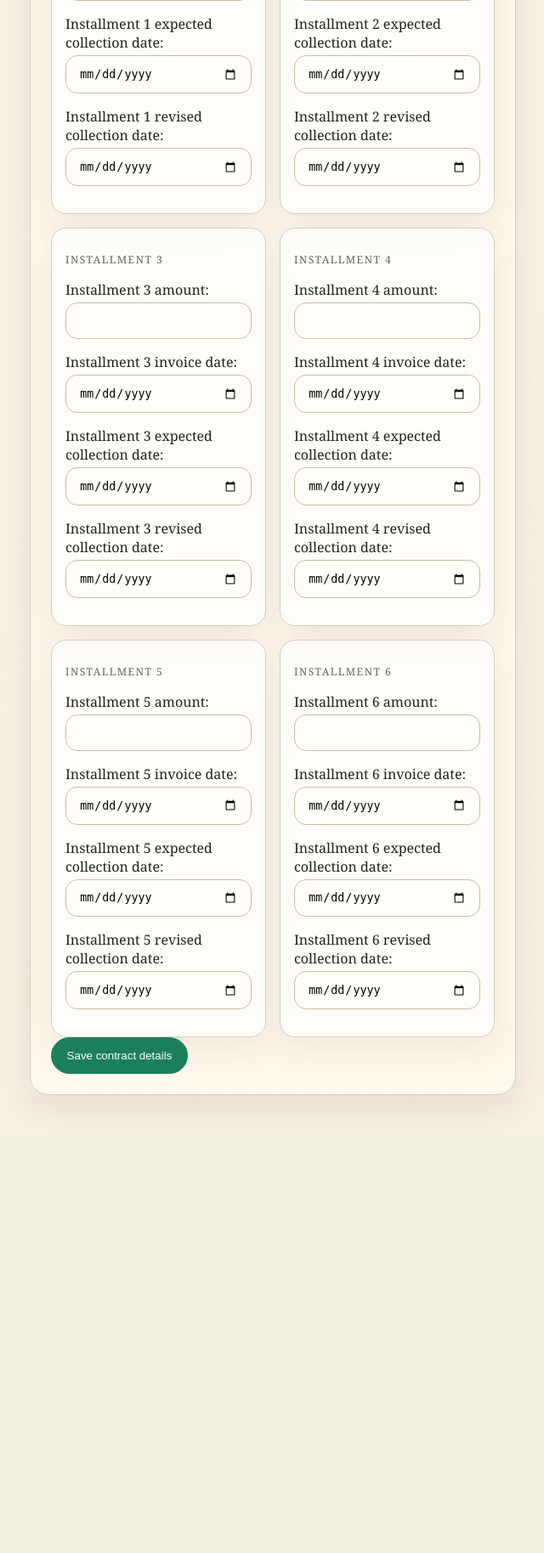
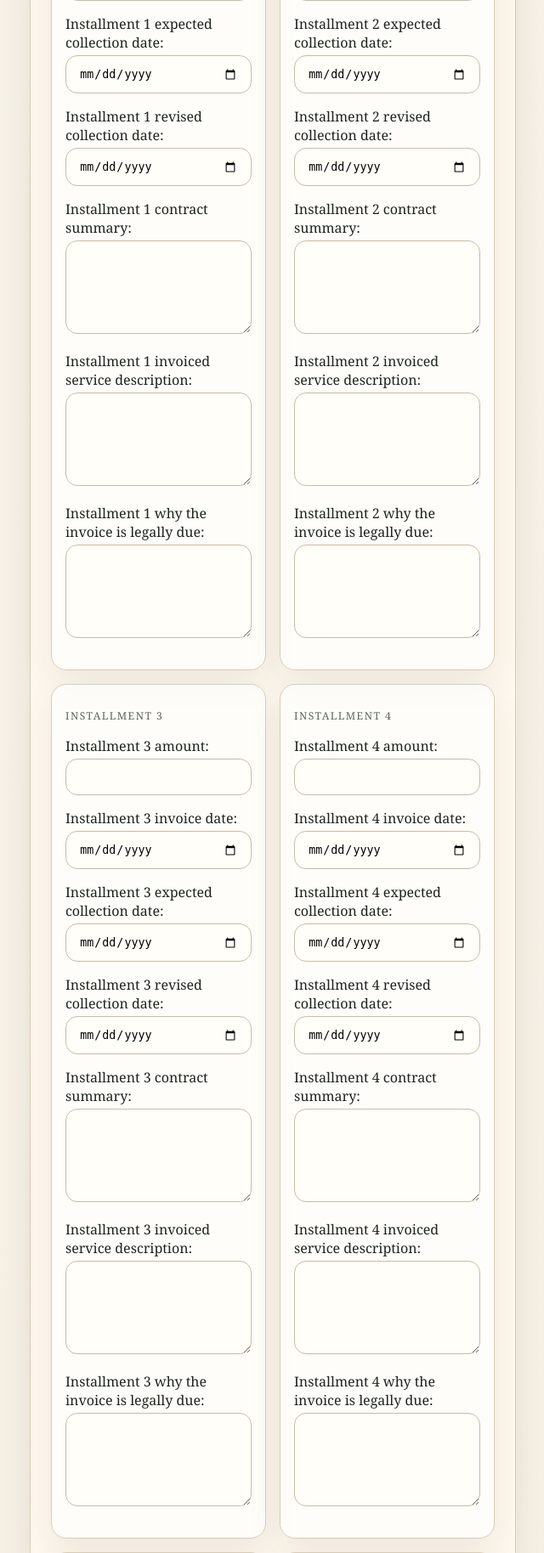
Before and after one commit to gopalakrishnanplus-creator/leadgen-tracking-system, a Django app: page /contracts/add/ in a window 1280 px wide. Shown: the part 2161-3989 px from the top of the page at 85% size, without its empty margins (25-665 px from the left). Before the commit the page ends 3456 px from the top, so only its background shows below. Run offline with Django 5.2, Linux system fonts and the light colour scheme; a user stored in the database is signed in; data comes from the database, SQL or seed files in the repository.

Commit message:
Add invoice reference details to installments

```diff
--- a/leadgen/forms.py
+++ b/leadgen/forms.py
@@ -28,6 +28,14 @@ class StyledFormMixin:
 
 class MultiFileInput(forms.ClearableFileInput):
     allow_multiple_selected = True
+
+
+def installment_textarea_field(label):
+    return forms.CharField(
+        required=False,
+        label=label,
+        widget=forms.Textarea(attrs={"rows": 3}),
+    )
 
 
 class FixedRoleUserFormMixin:
@@ -478,26 +486,44 @@ class ContractCollectionForm(StyledFormMixin, forms.ModelForm):
     installment_1_invoice_date = forms.DateField(required=False, widget=forms.DateInput(attrs={"type": "date"}), label="Installment 1 invoice date")
     installment_1_expected_collection_date = forms.DateField(required=False, widget=forms.DateInput(attrs={"type": "date"}), label="Installment 1 expected collection date")
     installment_1_revised_collection_date = forms.DateField(required=False, widget=forms.DateInput(attrs={"type": "date"}), label="Installment 1 revised collection date")
+    installment_1_contract_summary = installment_textarea_field("Installment 1 contract summary")
+    installment_1_service_description = installment_textarea_field("Installment 1 invoiced service description")
+    installment_1_legal_due_reason = installment_textarea_field("Installment 1 why the invoice is legally due")
     installment_2_amount = forms.DecimalField(required=False, min_value=0, decimal_places=2, max_digits=14, label="Installment 2 amount")
     installment_2_invoice_date = forms.DateField(required=False, widget=forms.DateInput(attrs={"type": "date"}), label="Installment 2 invoice date")
     installment_2_expected_collection_date = forms.DateField(required=False, widget=forms.DateInput(attrs={"type": "date"}), label="Installment 2 expected collection date")
     installment_2_revised_collection_date = forms.DateField(required=False, widget=forms.DateInput(attrs={"type": "date"}), label="Installment 2 revised collection date")
+    installment_2_contract_summary = installment_textarea_field("Installment 2 contract summary")
+    installment_2_service_description = installment_textarea_field("Installment 2 invoiced service description")
+    installment_2_legal_due_reason = installment_textarea_field("Installment 2 why the invoice is legally due")
     installment_3_amount = forms.DecimalField(required=False, min_value=0, decimal_places=2, max_digits=14, label="Installment 3 amount")
     installment_3_invoice_date = forms.DateField(required=False, widget=forms.DateInput(attrs={"type": "date"}), label="Installment 3 invoice date")
     installment_3_expected_collection_date = forms.DateField(required=False, widget=forms.DateInput(attrs={"type": "date"}), label="Installment 3 expected collection date")
     installment_3_revised_collection_date = forms.DateField(required=False, widget=forms.DateInput(attrs={"type": "date"}), label="Installment 3 revised collection date")
+    installment_3_contract_summary = installment_textarea_field("Installment 3 contract summary")
+    installment_3_service_description = installment_textarea_field("Installment 3 invoiced service description")
+    installment_3_legal_due_reason = installment_textarea_field("Installment 3 why the invoice is legally due")
     installment_4_amount = forms.DecimalField(required=False, min_value=0, decimal_places=2, max_digits=14, label="Installment 4 amount")
     installment_4_invoice_date = forms.DateField(required=False, widget=forms.DateInput(attrs={"type": "date"}), label="Installment 4 invoice date")
     installment_4_expected_collection_date = forms.DateField(required=False, widget=forms.DateInput(attrs={"type": "date"}), label="Installment 4 expected collection date")
     installment_4_revised_collection_date = forms.DateField(required=False, widget=forms.DateInput(attrs={"type": "date"}), label="Installment 4 revised collection date")
+    installment_4_contract_summary = installment_textarea_field("Installment 4 contract summary")
+    installment_4_service_description = installment_textarea_field("Installment 4 invoiced service description")
+    installment_4_legal_due_reason = installment_textarea_field("Installment 4 why the invoice is legally due")
     installment_5_amount = forms.DecimalField(required=False, min_value=0, decimal_places=2, max_digits=14, label="Installment 5 amount")
     installment_5_invoice_date = forms.DateField(required=False, widget=forms.DateInput(attrs={"type": "date"}), label="Installment 5 invoice date")
     installment_5_expected_collection_date = forms.DateField(required=False, widget=forms.DateInput(attrs={"type": "date"}), label="Installment 5 expected collection date")
     installment_5_revised_collection_date = forms.DateField(required=False, widget=forms.DateInput(attrs={"type": "date"}), label="Installment 5 revised collection date")
+    installment_5_contract_summary = installment_textarea_field("Installment 5 contract summary")
+    installment_5_service_description = installment_textarea_field("Installment 5 invoiced service description")
+    installment_5_legal_due_reason = installment_textarea_field("Installment 5 why the invoice is legally due")
     installment_6_amount = forms.DecimalField(required=False, min_value=0, decimal_places=2, max_digits=14, label="Installment 6 amount")
     installment_6_invoice_date = forms.DateField(required=False, widget=forms.DateInput(attrs={"type": "date"}), label="Installment 6 invoice date")
     installment_6_expected_collection_date = forms.DateField(required=False, widget=forms.DateInput(attrs={"type": "date"}), label="Installment 6 expected collection date")
     installment_6_revised_collection_date = forms.DateField(required=False, widget=forms.DateInput(attrs={"type": "date"}), label="Installment 6 revised collection date")
+    installment_6_contract_summary = installment_textarea_field("Installment 6 contract summary")
+    installment_6_service_description = installment_textarea_field("Installment 6 invoiced service description")
+    installment_6_legal_due_reason = installment_textarea_field("Installment 6 why the invoice is legally due")
 
     def __init__(self, *args, **kwargs):
         super().__init__(*args, **kwargs)
@@ -525,6 +551,9 @@ class ContractCollectionForm(StyledFormMixin, forms.ModelForm):
                     self.fields[f"installment_{position}_expected_collection_date"].disabled = True
                 if installment.revised_collection_date is not None:
                     self.fields[f"installment_{position}_revised_collection_date"].initial = installment.revised_collection_date
+                self.fields[f"installment_{position}_contract_summary"].initial = installment.contract_summary
+                self.fields[f"installment_{position}_service_description"].initial = installment.invoiced_service_description
+                self.fields[f"installment_{position}_legal_due_reason"].initial = installment.legal_due_reason
             if self.instance.contract_value is not None:
                 self.fields["contract_value"].disabled = True
                 self.fields["contract_value"].help_text = "Contract value can only be set once."
@@ -566,9 +595,48 @@ class ContractCollectionForm(StyledFormMixin, forms.ModelForm):
             invoice_date = cleaned_data.get(f"installment_{position}_invoice_date")
             expected_date = cleaned_data.get(f"installment_{position}_expected_collection_date")
             revised_date = cleaned_data.get(f"installment_{position}_revised_collection_date")
-            if any(value not in (None, "") for value in [amount, invoice_date, expected_date, revised_date]):
+            contract_summary = (cleaned_data.get(f"installment_{position}_contract_summary") or "").strip()
+            service_description = (cleaned_data.get(f"installment_{position}_service_description") or "").strip()
+            legal_due_reason = (cleaned_data.get(f"installment_{position}_legal_due_reason") or "").strip()
+            if any(
+                value not in (None, "")
+                for value in [
+                    amount,
+                    invoice_date,
+                    expected_date,
+                    revised_date,
+                    contract_summary,
+                    service_description,
+                    legal_due_reason,
+                ]
+            ):
                 if amount in (None, ""):
                     self.add_error(f"installment_{position}_amount", "Installment amount is required when installment dates are provided.")
+                if invoice_date in (None, ""):
+                    self.add_error(
+                        f"installment_{position}_invoice_date",
+                        "Invoice date is required when installment details are provided.",
+                    )
+                if expected_date in (None, ""):
+                    self.add_error(
+                        f"installment_{position}_expected_collection_date",
+                        "Expected collection date is required when installment details are provided.",
+                    )
+                if not contract_summary:
+                    self.add_error(
+                        f"installment_{position}_contract_summary",
+                        "Contract summary is required when installment details are provided.",
+                    )
+                if not service_description:
+                    self.add_error(
+                        f"installment_{position}_service_description",
+                        "Invoiced service description is required when installment details are provided.",
+                    )
+                if not legal_due_reason:
+                    self.add_error(
+                        f"installment_{position}_legal_due_reason",
+                        "Legal due reason is required when installment details are provided.",
+                    )
                 installments.append(
                     {
                         "position": position,
@@ -576,6 +644,9 @@ class ContractCollectionForm(StyledFormMixin, forms.ModelForm):
                         "invoice_date": invoice_date,
                         "expected_collection_date": expected_date,
                         "revised_collection_date": revised_date,
+                        "contract_summary": contract_summary,
+                        "invoiced_service_description": service_description,
+                        "legal_due_reason": legal_due_reason,
                     }
                 )
         cleaned_data["installment_rows"] = installments
--- a/leadgen/models.py
+++ b/leadgen/models.py
@@ -672,6 +672,9 @@ class ContractCollectionInstallment(models.Model):
     invoice_date = models.DateField(blank=True, null=True)
     expected_collection_date = models.DateField(blank=True, null=True)
     revised_collection_date = models.DateField(blank=True, null=True)
+    contract_summary = models.TextField(blank=True)
+    invoiced_service_description = models.TextField(blank=True)
+    legal_due_reason = models.TextField(blank=True)
     collected_amount = models.DecimalField(max_digits=14, decimal_places=2, blank=True, null=True)
     collection_date = models.DateField(blank=True, null=True)
     invoice_notification_sent_at = models.DateTimeField(blank=True, null=True)
--- a/leadgen/services.py
+++ b/leadgen/services.py
@@ -926,6 +926,9 @@ def sync_contract_collection_data(contract_collection, cleaned_data, uploaded_fi
         if installment.expected_collection_date is None and row["expected_collection_date"] is not None:
             installment.expected_collection_date = row["expected_collection_date"]
         installment.revised_collection_date = row["revised_collection_date"]
+        installment.contract_summary = row["contract_summary"]
+        installment.invoiced_service_description = row["invoiced_service_description"]
+        installment.legal_due_reason = row["legal_due_reason"]
         installment.save()
 
     if contract_collection.source_sales_conversation_id and contract_collection.sales_manager_id:
--- a/templates/emails/invoice_due.html
+++ b/templates/emails/invoice_due.html
@@ -8,6 +8,9 @@
     <li>Invoice date: {{ installment.invoice_date }}</li>
     <li>Expected collection date: {{ installment.expected_collection_date|default:"-" }}</li>
     <li>Revised collection date: {{ installment.revised_collection_date|default:"-" }}</li>
+    <li>Contract summary: {{ installment.contract_summary|default:"-" }}</li>
+    <li>Invoiced service description: {{ installment.invoiced_service_description|default:"-" }}</li>
+    <li>Why the invoice is legally due: {{ installment.legal_due_reason|default:"-" }}</li>
     <li>Contract value: {% if contract.contract_value %}Rs {{ contract.contract_value }}{% else %}-{% endif %}</li>
 </ul>
 <p>Contacts:</p>
--- a/templates/emails/invoice_due.txt
+++ b/templates/emails/invoice_due.txt
@@ -8,6 +8,9 @@ Installment amount: Rs {{ installment.installment_amount }}
 Invoice date: {{ installment.invoice_date }}
 Expected collection date: {{ installment.expected_collection_date|default:"-" }}
 Revised collection date: {{ installment.revised_collection_date|default:"-" }}
+Contract summary: {{ installment.contract_summary|default:"-" }}
+Invoiced service description: {{ installment.invoiced_service_description|default:"-" }}
+Why the invoice is legally due: {{ installment.legal_due_reason|default:"-" }}
 Contract value: {% if contract.contract_value %}Rs {{ contract.contract_value }}{% else %}-{% endif %}
 
 Contacts:
--- a/templates/leadgen/contract_collection_form.html
+++ b/templates/leadgen/contract_collection_form.html
@@ -58,6 +58,9 @@
                         <p>{{ terms_form.installment_1_invoice_date.errors }}{{ terms_form.installment_1_invoice_date.label_tag }} {{ terms_form.installment_1_invoice_date }}</p>
                         <p>{{ terms_form.installment_1_expected_collection_date.errors }}{{ terms_form.installment_1_expected_collection_date.label_tag }} {{ terms_form.installment_1_expected_collection_date }}</p>
                         <p>{{ terms_form.installment_1_revised_collection_date.errors }}{{ terms_form.installment_1_revised_collection_date.label_tag }} {{ terms_form.installment_1_revised_collection_date }}</p>
+                        <p>{{ terms_form.installment_1_contract_summary.errors }}{{ terms_form.installment_1_contract_summary.label_tag }} {{ terms_form.installment_1_contract_summary }}</p>
+                        <p>{{ terms_form.installment_1_service_description.errors }}{{ terms_form.installment_1_service_description.label_tag }} {{ terms_form.installment_1_service_description }}</p>
+                        <p>{{ terms_form.installment_1_legal_due_reason.errors }}{{ terms_form.installment_1_legal_due_reason.label_tag }} {{ terms_form.installment_1_legal_due_reason }}</p>
                     </div>
                     <div class="panel nested-panel">
                         <p class="eyebrow">Installment 2</p>
@@ -65,6 +68,9 @@
                         <p>{{ terms_form.installment_2_invoice_date.errors }}{{ terms_form.installment_2_invoice_date.label_tag }} {{ terms_form.installment_2_invoice_date }}</p>
                         <p>{{ terms_form.installment_2_expected_collection_date.errors }}{{ terms_form.installment_2_expected_collection_date.label_tag }} {{ terms_form.installment_2_expected_collection_date }}</p>
                         <p>{{ terms_form.installment_2_revised_collection_date.errors }}{{ terms_form.installment_2_revised_collection_date.label_tag }} {{ terms_form.installment_2_revised_collection_date }}</p>
+                        <p>{{ terms_form.installment_2_contract_summary.errors }}{{ terms_form.installment_2_contract_summary.label_tag }} {{ terms_form.installment_2_contract_summary }}</p>
+                        <p>{{ terms_form.installment_2_service_description.errors }}{{ terms_form.installment_2_service_description.label_tag }} {{ terms_form.installment_2_service_description }}</p>
+                        <p>{{ terms_form.installment_2_legal_due_reason.errors }}{{ terms_form.installment_2_legal_due_reason.label_tag }} {{ terms_form.installment_2_legal_due_reason }}</p>
                     </div>
                     <div class="panel nested-panel">
                         <p class="eyebrow">Installment 3</p>
@@ -72,6 +78,9 @@
                         <p>{{ terms_form.installment_3_invoice_date.errors }}{{ terms_form.installment_3_invoice_date.label_tag }} {{ terms_form.installment_3_invoice_date }}</p>
                         <p>{{ terms_form.installment_3_expected_collection_date.errors }}{{ terms_form.installment_3_expected_collection_date.label_tag }} {{ terms_form.installment_3_expected_collection_date }}</p>
                         <p>{{ terms_form.installment_3_revised_collection_date.errors }}{{ terms_form.installment_3_revised_collection_date.label_tag }} {{ terms_form.installment_3_revised_collection_date }}</p>
+                        <p>{{ terms_form.installment_3_contract_summary.errors }}{{ terms_form.installment_3_contract_summary.label_tag }} {{ terms_form.installment_3_contract_summary }}</p>
+                        <p>{{ terms_form.installment_3_service_description.errors }}{{ terms_form.installment_3_service_description.label_tag }} {{ terms_form.installment_3_service_description }}</p>
+                        <p>{{ terms_form.installment_3_legal_due_reason.errors }}{{ terms_form.installment_3_legal_due_reason.label_tag }} {{ terms_form.installment_3_legal_due_reason }}</p>
                     </div>
                     <div class="panel nested-panel">
                         <p class="eyebrow">Installment 4</p>
@@ -79,6 +88,9 @@
                         <p>{{ terms_form.installment_4_invoice_date.errors }}{{ terms_form.installment_4_invoice_date.label_tag }} {{ terms_form.installment_4_invoice_date }}</p>
                         <p>{{ terms_form.installment_4_expected_collection_date.errors }}{{ terms_form.installment_4_expected_collection_date.label_tag }} {{ terms_form.installment_4_expected_collection_date }}</p>
                         <p>{{ terms_form.installment_4_revised_collection_date.errors }}{{ terms_form.installment_4_revised_collection_date.label_tag }} {{ terms_form.installment_4_revised_collection_date }}</p>
+                        <p>{{ terms_form.installment_4_contract_summary.errors }}{{ terms_form.installment_4_contract_summary.label_tag }} {{ terms_form.installment_4_contract_summary }}</p>
+                        <p>{{ terms_form.installment_4_service_description.errors }}{{ terms_form.installment_4_service_description.label_tag }} {{ terms_form.installment_4_service_description }}</p>
+                        <p>{{ terms_form.installment_4_legal_due_reason.errors }}{{ terms_form.installment_4_legal_due_reason.label_tag }} {{ terms_form.installment_4_legal_due_reason }}</p>
                     </div>
                     <div class="panel nested-panel">
                         <p class="eyebrow">Installment 5</p>
@@ -86,6 +98,9 @@
                         <p>{{ terms_form.installment_5_invoice_date.errors }}{{ terms_form.installment_5_invoice_date.label_tag }} {{ terms_form.installment_5_invoice_date }}</p>
                         <p>{{ terms_form.installment_5_expected_collection_date.errors }}{{ terms_form.installment_5_expected_collection_date.label_tag }} {{ terms_form.installment_5_expected_collection_date }}</p>
                         <p>{{ terms_form.installment_5_revised_collection_date.errors }}{{ terms_form.installment_5_revised_collection_date.label_tag }} {{ terms_form.installment_5_revised_collection_date }}</p>
+                        <p>{{ terms_form.installment_5_contract_summary.errors }}{{ terms_form.installment_5_contract_summary.label_tag }} {{ terms_form.installment_5_contract_summary }}</p>
+                        <p>{{ terms_form.installment_5_service_description.errors }}{{ terms_form.installment_5_service_description.label_tag }} {{ terms_form.installment_5_service_description }}</p>
+                        <p>{{ terms_form.installment_5_legal_due_reason.errors }}{{ terms_form.installment_5_legal_due_reason.label_tag }} {{ terms_form.installment_5_legal_due_reason }}</p>
                     </div>
                     <div class="panel nested-panel">
                         <p class="eyebrow">Installment 6</p>
@@ -93,6 +108,9 @@
                         <p>{{ terms_form.installment_6_invoice_date.errors }}{{ terms_form.installment_6_invoice_date.label_tag }} {{ terms_form.installment_6_invoice_date }}</p>
                         <p>{{ terms_form.installment_6_expected_collection_date.errors }}{{ terms_form.installment_6_expected_collection_date.label_tag }} {{ terms_form.installment_6_expected_collection_date }}</p>
                         <p>{{ terms_form.installment_6_revised_collection_date.errors }}{{ terms_form.installment_6_revised_collection_date.label_tag }} {{ terms_form.installment_6_revised_collection_date }}</p>
+                        <p>{{ terms_form.installment_6_contract_summary.errors }}{{ terms_form.installment_6_contract_summary.label_tag }} {{ terms_form.installment_6_contract_summary }}</p>
+                        <p>{{ terms_form.installment_6_service_description.errors }}{{ terms_form.installment_6_service_description.label_tag }} {{ terms_form.installment_6_service_description }}</p>
+                        <p>{{ terms_form.installment_6_legal_due_reason.errors }}{{ terms_form.installment_6_legal_due_reason.label_tag }} {{ terms_form.installment_6_legal_due_reason }}</p>
                     </div>
                 </div>
                 <button class="button button-primary" type="submit">Save contract details</button>
@@ -125,6 +143,36 @@
                 <input type="hidden" name="form_type" value="finance">
                 {% if finance_form.non_field_errors %}
                     <div class="message error">{{ finance_form.non_field_errors }}</div>
+                {% endif %}
+                {% if contract_collection.installments.all %}
+                    <table>
+                        <thead>
+                            <tr>
+                                <th>Installment</th>
+                                <th>Amount</th>
+                                <th>Invoice date</th>
+                                <th>Expected</th>
+                                <th>Revised</th>
+                                <th>Contract summary</th>
+                                <th>Invoiced service</th>
+                                <th>Why legally due</th>
+                            </tr>
+                        </thead>
+                        <tbody>
+                        {% for installment in contract_collection.installments.all %}
+                            <tr>
+                                <td>{{ installment.position }}</td>
+                                <td>{% if installment.installment_amount %}Rs {{ installment.installment_amount }}{% else %}-{% endif %}</td>
+                                <td>{{ installment.invoice_date|default:"-" }}</td>
+                                <td>{{ installment.expected_collection_date|default:"-" }}</td>
+                                <td>{{ installment.revised_collection_date|default:"-" }}</td>
+                                <td>{{ installment.contract_summary|default:"-" }}</td>
+                                <td>{{ installment.invoiced_service_description|default:"-" }}</td>
+                                <td>{{ installment.legal_due_reason|default:"-" }}</td>
+                            </tr>
+                        {% endfor %}
+                        </tbody>
+                    </table>
                 {% endif %}
                 <div class="installment-grid">
                     <div class="panel nested-panel">
@@ -170,6 +218,9 @@
                             <th>Invoice date</th>
                             <th>Expected</th>
                             <th>Revised</th>
+                            <th>Contract summary</th>
+                            <th>Invoiced service</th>
+                            <th>Why legally due</th>
                             <th>Collected</th>
                             <th>Collection date</th>
                         </tr>
@@ -182,11 +233,14 @@
                             <td>{{ installment.invoice_date|default:"-" }}</td>
                             <td>{{ installment.expected_collection_date|default:"-" }}</td>
                             <td>{{ installment.revised_collection_date|default:"-" }}</td>
+                            <td>{{ installment.contract_summary|default:"-" }}</td>
+                            <td>{{ installment.invoiced_service_description|default:"-" }}</td>
+                            <td>{{ installment.legal_due_reason|default:"-" }}</td>
                             <td>{% if installment.collected_amount %}Rs {{ installment.collected_amount }}{% else %}-{% endif %}</td>
                             <td>{{ installment.collection_date|default:"-" }}</td>
                         </tr>
                     {% empty %}
-                        <tr><td colspan="7">No installments added yet.</td></tr>
+                        <tr><td colspan="10">No installments added yet.</td></tr>
                     {% endfor %}
                     </tbody>
                 </table>
```
Also changed, not shown: leadgen/tests.py (+36 -0 lines), leadgen/migrations/0009_contractcollectioninstallment_contract_summary_and_more.py (added).
